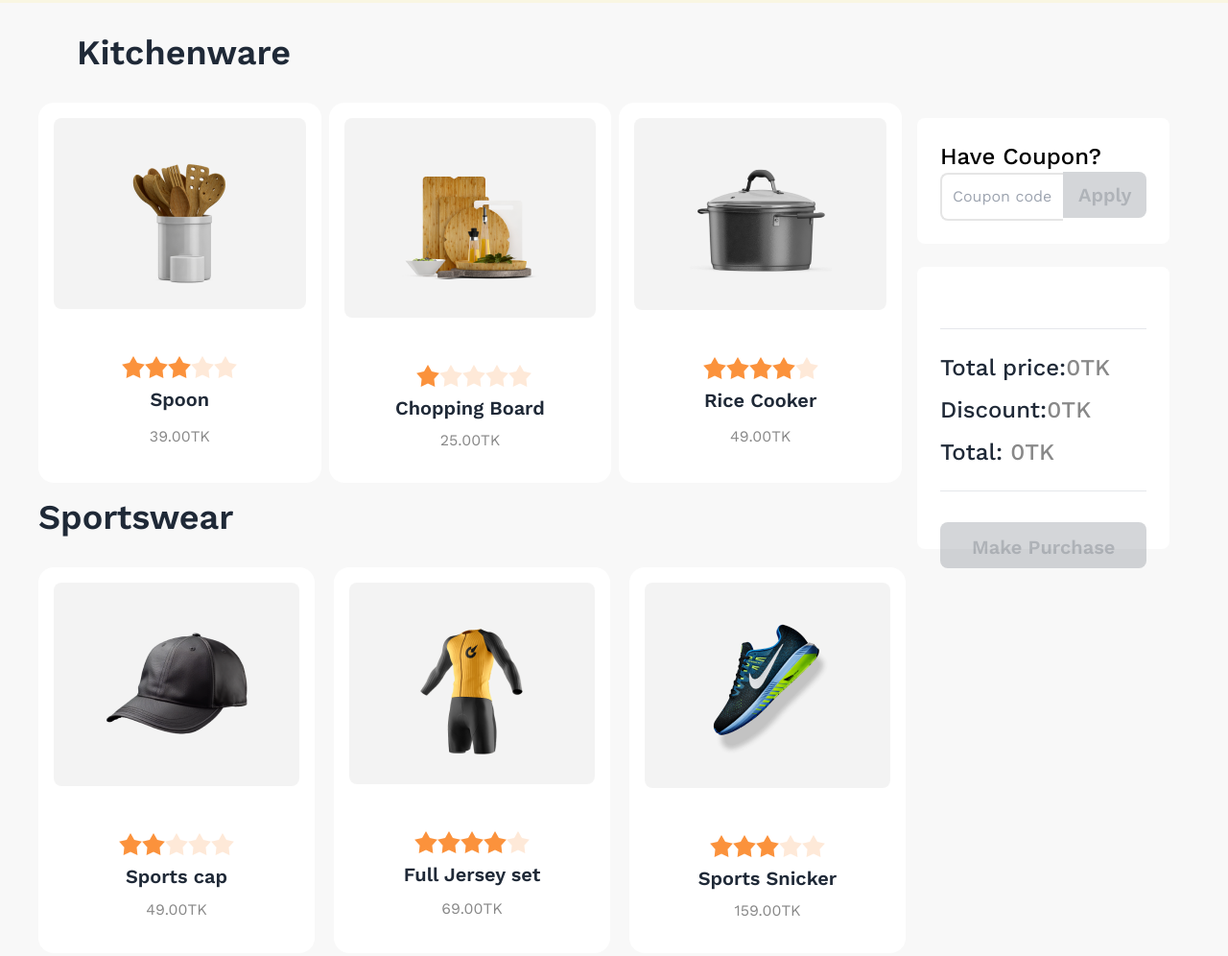
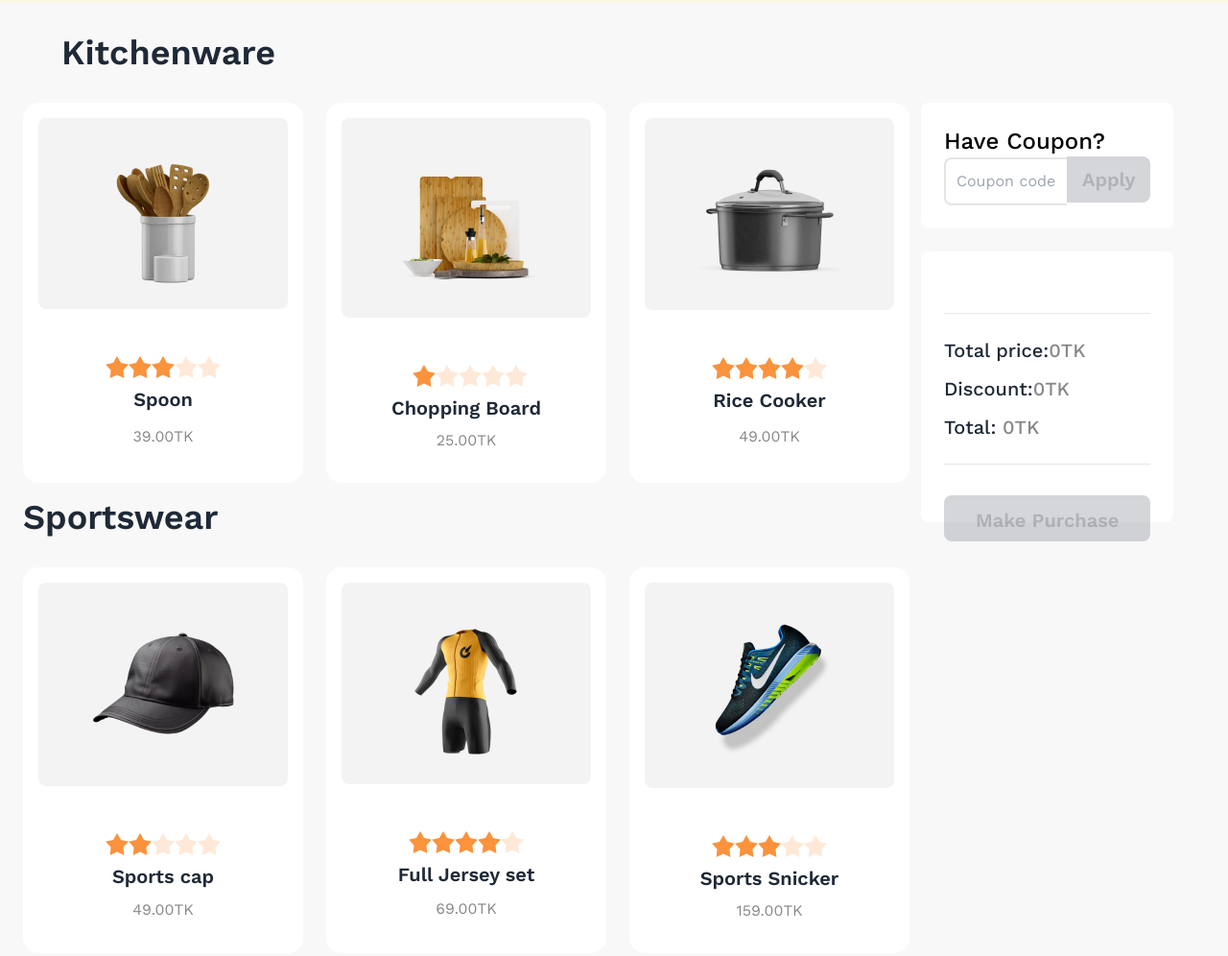
Before and after one commit to maruf318/summer-sale, a plain HTML site: page index.html in a window 1280 px wide. Shown: the part 797-1793 px from the top of the page at 96% size. Drawn offline with nearby package versions, Linux system fonts and the light colour scheme.

Commit message:
fixed cards width

```diff
--- a/index.html
+++ b/index.html
@@ -50,14 +50,14 @@
         </div>
       </div>
     </header>
-    <main class="lg:px-10 px-4 bg-[#F8F8F8] pb-14">
+    <main class="lg:px-6 px-4 bg-[#F8F8F8] pb-14">
       <h1 class="text-4xl font-semibold p-8 px-10 text-center lg:text-left">
         Kitchenware
       </h1>
       <div class="flex flex-col lg:flex-row">
         <div class="lg:w-3/4">
           <div
-            class="grid gap-4 md:gap-3 lg:gap-2 grid-cols-1 md:grid-cols-2 lg:grid-cols-3"
+            class="grid gap-4 md:gap-10 lg:gap-6 grid-cols-1 md:grid-cols-2 lg:grid-cols-3"
           >
             <!-- First Card -->
             <div onclick="cardClicked('spoon-id')" class="card bg-base-100">
@@ -187,10 +187,10 @@
             Sportswear
           </h1>
           <div
-            class="grid grid-cols-1 mt-4 md:grid-cols-2 lg:grid-cols-3 gap-4 md:gap-20 lg:gap-6"
+            class="grid grid-cols-1 mt-4 md:grid-cols-2 lg:grid-cols-3 gap-4 md:gap-10 lg:gap-6"
           >
             <!-- First Card -->
-            <div onclick="cardClicked('cap-id')" class="card w-72 bg-base-100">
+            <div onclick="cardClicked('cap-id')" class="card bg-base-100">
               <figure class="px-10 pt-10 rounded-lg pb-7 m-4 bg-[#1111110C]">
                 <img
                   src="./images/prod4.png"
@@ -232,10 +232,7 @@
               </div>
             </div>
             <!-- Second Card -->
-            <div
-              onclick="cardClicked('jersey-id')"
-              class="card w-72 bg-base-100"
-            >
+            <div onclick="cardClicked('jersey-id')" class="card bg-base-100">
               <figure class="px-10 pt-10 rounded-lg pb-6 m-4 bg-[#1111110C]">
                 <img src="./images/prod5.png" alt="Shoes" class="rounded-xl" />
               </figure>
@@ -275,10 +272,7 @@
               </div>
             </div>
             <!-- Third Card -->
-            <div
-              onclick="cardClicked('shoes-id')"
-              class="card w-72 bg-base-100"
-            >
+            <div onclick="cardClicked('shoes-id')" class="card bg-base-100">
               <figure class="px-10 pt-10 rounded-lg pb-6 m-4 bg-[#1111110C]">
                 <img src="./images/prod6.png" alt="Shoes" class="rounded-xl" />
               </figure>
@@ -320,9 +314,9 @@
           </div>
         </div>
         <!-- 2nd flex -->
-        <div class="grid grid-cols-1 lg: ml-4">
+        <div class="grid grid-cols-1 lg:ml-3">
           <div>
-            <div class="bg-white rounded-lg p-6 mt-4">
+            <div class="bg-white rounded-lg p-6">
               <h1 class="text-2xl text-black font-medium">Have Coupon?</h1>
               <p>
                 <input
@@ -348,17 +342,17 @@
               <hr />
               <br />
               <div>
-                <h1 class="text-2xl font-medium">
+                <h1 class="text-xl font-medium">
                   Total price:<span id="price-id" class="text-[#1111117F]"
                     >0</span
                   ><span class="text-[#1111117F]">TK</span>
                 </h1>
-                <h1 class="text-2xl font-medium py-3">
+                <h1 class="text-xl font-medium py-3">
                   Discount:<span id="discount-id" class="text-[#1111117F]"
                     >0</span
                   ><span class="text-[#1111117F]">TK</span>
                 </h1>
-                <h1 class="text-2xl font-medium">
+                <h1 class="text-xl font-medium">
                   Total: <span id="total-id" class="text-[#1111117F]">0</span
                   ><span class="text-[#1111117F]">TK</span>
                 </h1>
```
